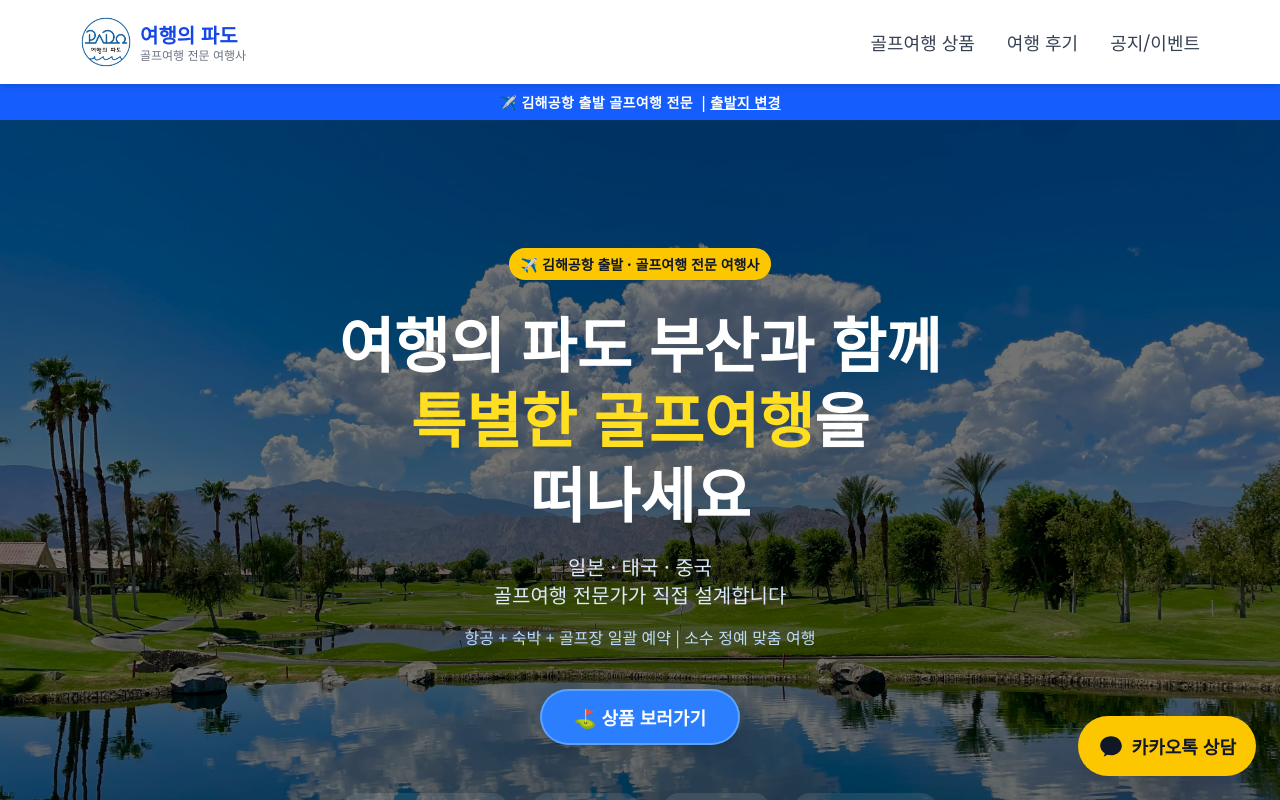
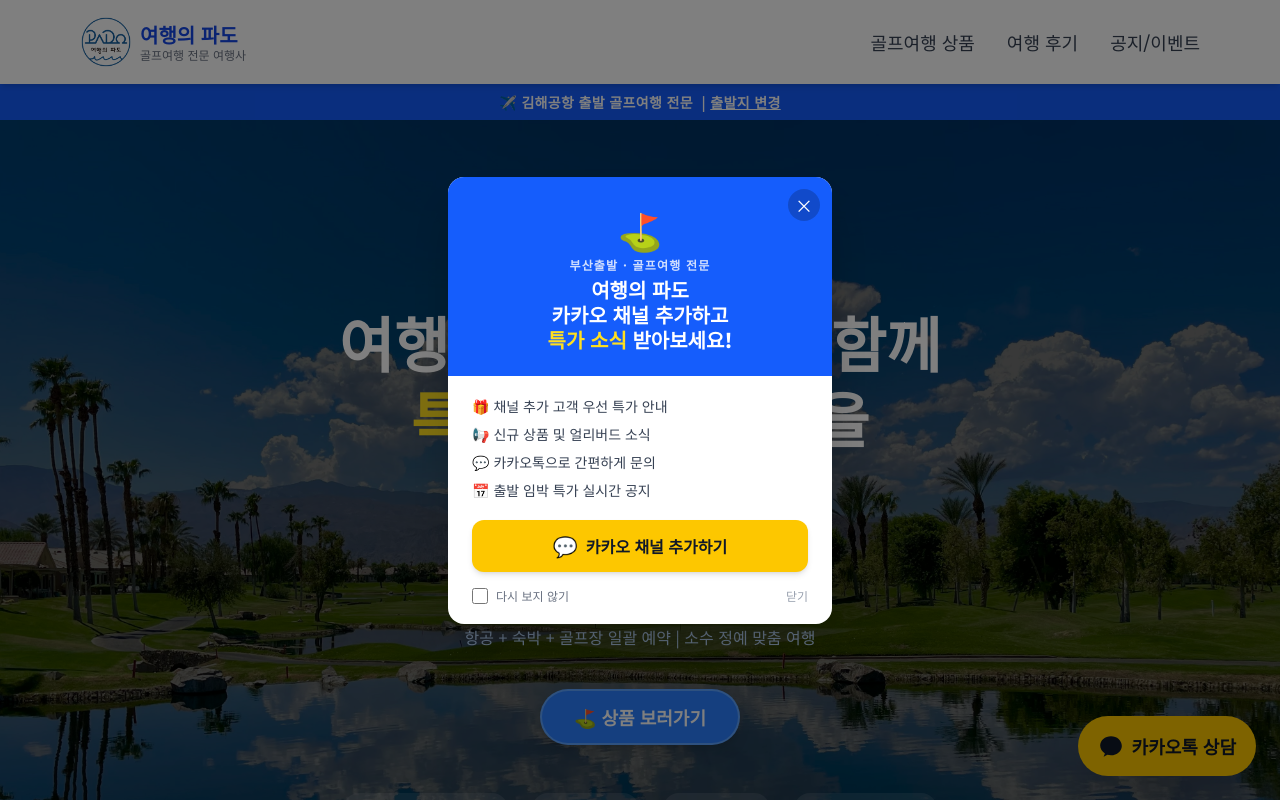
Before and after one commit to pado04569/padotour, a Next.js app: page /busan in a window 1280 px wide. Shown: the top 800 px of the page. Built offline with nearby package versions, Linux system fonts and the light colour scheme.

Commit message:
카카오 채널 추가 팝업 추가 (인천/부산 진입 시)

```diff
--- a/src/components/ClientLayout.tsx
+++ b/src/components/ClientLayout.tsx
@@ -4,6 +4,7 @@ import { usePathname } from "next/navigation";
 import Header from "./Header";
 import Footer from "./Footer";
 import KakaoFloat from "./KakaoFloat";
+import KakaoPopup from "./KakaoPopup";
 
 export default function ClientLayout({ children }: { children: React.ReactNode }) {
   const pathname = usePathname();
@@ -25,6 +26,7 @@ export default function ClientLayout({ children }: { children: React.ReactNode }
       <main className="flex-1">{children}</main>
       <Footer departure={departure} />
       <KakaoFloat />
+      {departure && <KakaoPopup departure={departure} />}
     </>
   );
 }
--- /dev/null
+++ b/src/components/KakaoPopup.tsx
@@ -0,0 +1,110 @@
+"use client";
+
+import { useEffect, useState } from "react";
+import Image from "next/image";
+
+type Props = {
+  departure: "incheon" | "busan";
+};
+
+const STORAGE_KEY = "kakao_popup_dismissed";
+
+export default function KakaoPopup({ departure }: Props) {
+  const [visible, setVisible] = useState(false);
+  const [dontShow, setDontShow] = useState(false);
+
+  useEffect(() => {
+    const dismissed = localStorage.getItem(STORAGE_KEY);
+    if (!dismissed) {
+      setVisible(true);
+    }
+  }, []);
+
+  function close() {
+    if (dontShow) {
+      localStorage.setItem(STORAGE_KEY, "true");
+    }
+    setVisible(false);
+  }
+
+  if (!visible) return null;
+
+  const isIncheon = departure === "incheon";
+  const accentBg = isIncheon ? "bg-emerald-600" : "bg-blue-600";
+  const accentHover = isIncheon ? "hover:bg-emerald-700" : "hover:bg-blue-700";
+  const channelUrl = "https://pf.kakao.com/_bxoxnXxj/chat";
+  const departureLabel = isIncheon ? "인천출발" : "부산출발";
+
+  return (
+    <div className="fixed inset-0 z-[9999] flex items-center justify-center px-4">
+      {/* 배경 오버레이 */}
+      <div className="absolute inset-0 bg-black/50" onClick={close} />
+
+      {/* 팝업 카드 */}
+      <div className="relative bg-white rounded-2xl shadow-2xl w-full max-w-sm overflow-hidden">
+        {/* 닫기 버튼 */}
+        <button
+          onClick={close}
+          className="absolute top-3 right-3 z-10 bg-black/20 hover:bg-black/40 text-white rounded-full w-8 h-8 flex items-center justify-center text-lg transition-colors"
+          aria-label="닫기"
+        >
+          ×
+        </button>
+
+        {/* 상단 컬러 배너 */}
+        <div className={`${accentBg} text-white px-6 pt-8 pb-6 text-center`}>
+          <div className="text-4xl mb-2">⛳</div>
+          <div className="text-xs font-bold tracking-widest opacity-80 mb-1">{departureLabel} · 골프여행 전문</div>
+          <h2 className="text-xl font-black leading-tight">
+            여행의 파도<br />카카오 채널 추가하고<br />
+            <span className="text-yellow-300">특가 소식</span> 받아보세요!
+          </h2>
+        </div>
+
+        {/* 혜택 목록 */}
+        <div className="px-6 py-5">
+          <ul className="space-y-2 text-sm text-gray-700 mb-5">
+            {[
+              "🎁 채널 추가 고객 우선 특가 안내",
+              "📢 신규 상품 및 얼리버드 소식",
+              "💬 카카오톡으로 간편하게 문의",
+              "📅 출발 임박 특가 실시간 공지",
+            ].map((text) => (
+              <li key={text} className="flex items-center gap-2">
+                <span>{text}</span>
+              </li>
+            ))}
+          </ul>
+
+          {/* 카카오 채널 추가 버튼 */}
+          <a
+            href={channelUrl}
+            target="_blank"
+            rel="noopener noreferrer"
+            onClick={close}
+            className="flex items-center justify-center gap-2 w-full bg-yellow-400 hover:bg-yellow-500 text-gray-900 font-black py-3 rounded-xl text-base transition-colors shadow-md"
+          >
+            <span className="text-xl">💬</span>
+            카카오 채널 추가하기
+          </a>
+
+          {/* 다시 보지 않기 */}
+          <div className="flex items-center justify-between mt-4">
+            <label className="flex items-center gap-2 text-xs text-gray-500 cursor-pointer select-none">
+              <input
+                type="checkbox"
+                checked={dontShow}
+                onChange={(e) => setDontShow(e.target.checked)}
+                className="w-4 h-4 accent-gray-500"
+              />
+              다시 보지 않기
+            </label>
+            <button onClick={close} className="text-xs text-gray-400 hover:text-gray-600 transition-colors">
+              닫기
+            </button>
+          </div>
+        </div>
+      </div>
+    </div>
+  );
+}
```
